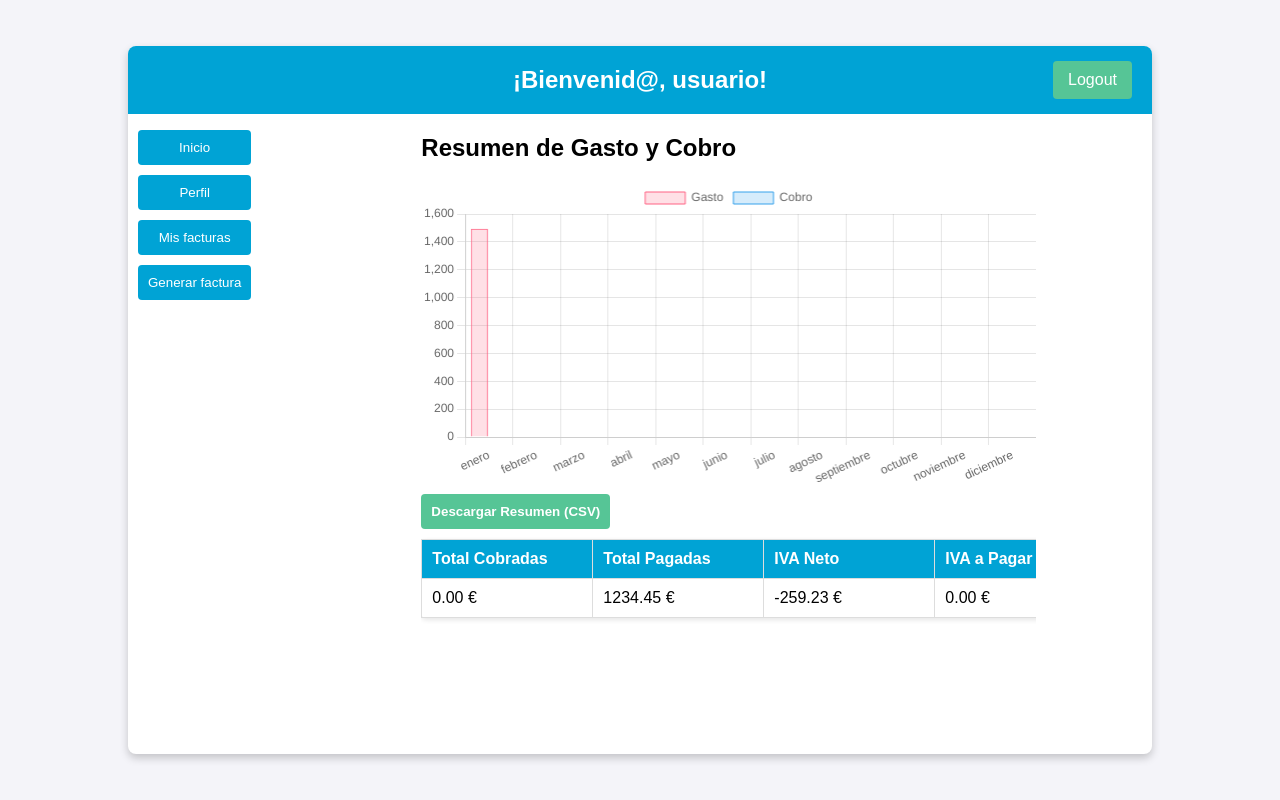
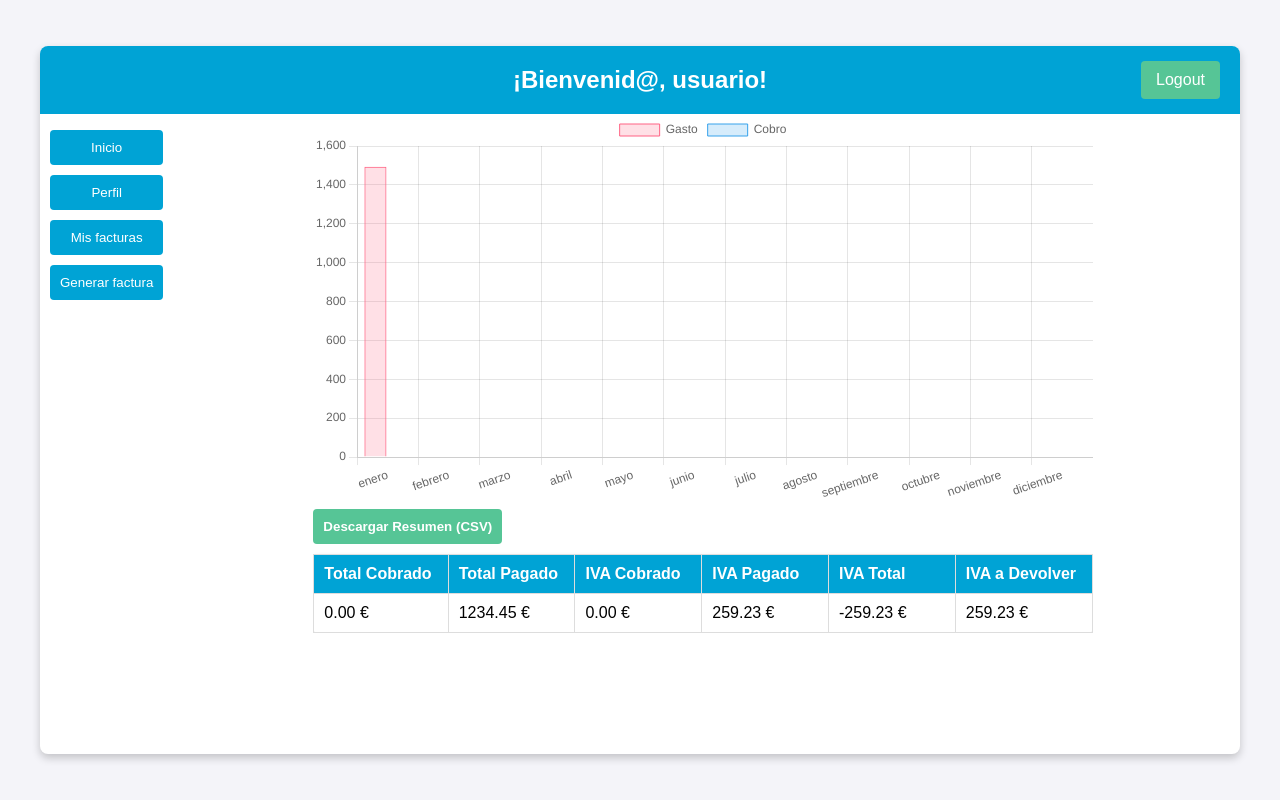
Before and after one commit to ByteFros/proyectoHectorAlejo, a Django app: page /accounts/profile/ in a window 1280 px wide. Run offline with Django 5.2, Linux system fonts and the light colour scheme; a user stored in the database is signed in; data comes from the database, SQL or seed files in the repository; both versions use the stored data as it was after the commit; some libraries are stand-ins or nearby versions.

Commit message:
cambios realizados

```diff
--- a/Facturas/accounts/static/accounts/css/userStyle.css
+++ b/Facturas/accounts/static/accounts/css/userStyle.css
@@ -10,7 +10,7 @@ body {
 }
 
 .container {
-    width: 80%;
+    width: 100%;
     max-width: 1200px;
     background: #fff;
     border-radius: 8px;
@@ -85,9 +85,9 @@ h1#welcomeMessage {
 }
 
 .main-content {
-    width: 60%;
-    height: 100vh;
-    margin-left: 150px;
+    width: 65%;
+    height: 80vh;
+    margin-left: 130px;
     overflow-y: auto;
     box-sizing: border-box;
 }
@@ -298,40 +325,49 @@ form button:hover {
     background: #ddd;
 }
 
-.totals-table {
-    position: sticky;
-    bottom: 0;
-    background-color: white;
-    z-index: 10;
-    width: 100%;
+/* Contenedor para evitar que la tabla se expanda más de lo necesario */
+.table-container {
+    width: 100%;  /* Ajusta el ancho según sea necesario */
+    max-width: 1000px;  /* Evita que la tabla sea demasiado grande */
+    margin: auto;
+    overflow-x: auto;  /* Agrega desplazamiento horizontal en pantallas pequeñas */
 }
 
+/* 🔹 Mejora el diseño de la tabla */
 .totals-table {
     width: 100%;
     border-collapse: collapse;
     margin-top: 10px;
     background-color: white;
     border-radius: 5px;
-    box-shadow: 0px 4px 6px rgba(0, 0, 0, 0.1);
+    box-shadow: 0 4px 6px rgba(0, 0, 0, 0.1);
     text-align: center;
 }
 
+/* 🔹 Cabecera con color de fondo */
 .totals-table thead {
     background-color: #007bff;
     color: white;
     font-weight: bold;
 }
 
+/* 🔹 Ajustar tamaño de las celdas para evitar deformaciones */
 .totals-table th, .totals-table td {
-    padding: 10px;
+    padding: 2px;
     border: 1px solid #ddd;
     text-align: center;
+    min-width: 100px; /* Reducido de 150px a 100px para evitar que la tabla sea muy ancha */
+    white-space: nowrap; /* Evita que los textos largos se dividan en varias líneas */
 }
 
-/* 🔹 Ajusta el tamaño de las columnas para que no se deforme */
-.totals-table th, .totals-table td {
-    min-width: 150px;
+/* 🔹 Mantener la tabla visible en la parte inferior (opcional) */
+.totals-table {
+    position: relative; /* Se cambió de sticky a relative para evitar que flote */
+    bottom: auto;
+    z-index: 10;
+    background-color: white;
 }
+
 
 /* Estilos para los botones de acciones */
 .action-btn {
--- a/Facturas/accounts/static/accounts/js/home.js
+++ b/Facturas/accounts/static/accounts/js/home.js
@@ -10,28 +10,32 @@ const setupHomeButton = () => {
         profileContent.style.display = 'none';
 
         homeContent.innerHTML = `
-            <h2>Resumen de Gasto y Cobro</h2>
             <canvas id="financeChart" width="400" height="200"></canvas>
             <button id="downloadCSV">Descargar Resumen (CSV)</button>
+            <div class="table-container">
                 <table class="totals-table">
                     <thead>
                         <tr>
-                    <th>Total Cobradas</th>
-                    <th>Total Pagadas</th>
-                    <th>IVA Neto</th>
-                    <th>IVA a Pagar</th>
+                            <th>Total Cobrado</th>
+                            <th>Total Pagado</th>
+                            <th>IVA Cobrado</th>
+                            <th>IVA Pagado</th>
+                            <th>IVA Total</th>
+                            <th>IVA a Devolver</th>
                         </tr>
                     </thead>
                     <tbody>
                         <tr>
                             <td id="totalCobradas">0.00€</td>
                             <td id="totalPagadas">0.00€</td>
-                    <td id="ivaNeto">0.00€</td>
-                    <td id="ivaPagar">0.00€</td>
+                            <td id="ivaCobrado">0.00€</td>
+                            <td id="ivaPagado">0.00€</td>
+                            <td id="ivaTotal">0.00€</td>
+                            <td id="ivaDevolver">0.00€</td>
                         </tr>
                     </tbody>
                 </table>
-
+            </div>
         `;
 
         const financeChart = document.getElementById('financeChart');
@@ -44,15 +48,19 @@ const setupHomeButton = () => {
                 throw new Error("La respuesta del servidor no contiene datos válidos.");
             }
 
+            // Generar datos para el gráfico 📊
             const data = processInvoicesForChart(invoices);
             renderChart(financeChart, data);
 
-            // Calcular IVA Neto y actualizar la tabla de totales
-            const ivaNet = calculateIvaNet(totals);
+            // Calcular y actualizar la tabla
+            const ivaResults = calculateIvaNet(totals);
+
             document.getElementById('totalCobradas').textContent = `${parseFloat(totals.cobradas || 0).toFixed(2)} €`;
             document.getElementById('totalPagadas').textContent = `${parseFloat(totals.pagadas || 0).toFixed(2)} €`;
-            document.getElementById('ivaNeto').textContent = `${ivaNet.toFixed(2)} €`;
-            document.getElementById('ivaPagar').textContent = `${ivaNet > 0 ? ivaNet.toFixed(2) : "0.00"} €`;
+            document.getElementById('ivaCobrado').textContent = `${ivaResults.ivaCobrado} €`;
+            document.getElementById('ivaPagado').textContent = `${ivaResults.ivaPagado} €`;
+            document.getElementById('ivaTotal').textContent = `${ivaResults.ivaTotal} €`;
+            document.getElementById('ivaDevolver').textContent = `${ivaResults.ivaDevolver} €`;
 
             setupDownloadCSVButton(invoices);
         } catch (error) {
@@ -64,20 +72,41 @@ const setupHomeButton = () => {
     loadHomeContent(); // Cargar al inicio
 };
 
+// 📌 Función para calcular IVA Cobrado, IVA Pagado, IVA Total y IVA a Devolver
 const calculateIvaNet = (totals) => {
     if (!totals || typeof totals.cobradas === 'undefined' || typeof totals.pagadas === 'undefined') {
-        return 0;
+        return {
+            ivaCobrado: "0.00",
+            ivaPagado: "0.00",
+            ivaTotal: "0.00",
+            ivaDevolver: "0.00"
+        };
     }
+
+    const ivaRate = 0.21; // Tasa de IVA
 
     const totalCobradas = parseFloat(totals.cobradas) || 0;
     const totalPagadas = parseFloat(totals.pagadas) || 0;
 
-    const ivaCobro = totalCobradas * 0.21;
-    const ivaGasto = totalPagadas * 0.21;
+    // Calcular el IVA Cobrado y Pagado
+    const ivaCobrado = totalCobradas * ivaRate;
+    const ivaPagado = totalPagadas * ivaRate;
 
-    return ivaCobro - ivaGasto;
+    // IVA Total: Diferencia entre el IVA cobrado y pagado
+    const ivaTotal = ivaCobrado - ivaPagado;
+
+    // IVA a devolver si el resultado es negativo
+    const ivaDevolver = ivaTotal < 0 ? Math.abs(ivaTotal) : 0;
+
+    return {
+        ivaCobrado: ivaCobrado.toFixed(2),
+        ivaPagado: ivaPagado.toFixed(2),
+        ivaTotal: ivaTotal.toFixed(2),
+        ivaDevolver: ivaDevolver.toFixed(2)
+    };
 };
 
+// 📊 Función para procesar los datos de las facturas para el gráfico
 const processInvoicesForChart = (invoices) => {
     const data = {
         months: Array(12).fill(0).map((_, i) => new Date(0, i).toLocaleString('es-ES', { month: 'long' })),
@@ -100,6 +129,7 @@ const processInvoicesForChart = (invoices) => {
     return data;
 };
 
+// 📊 Función para generar el gráfico con Chart.js
 const renderChart = (canvas, data) => {
     new Chart(canvas, {
         type: 'bar',
@@ -136,34 +166,3 @@ const renderChart = (canvas, data) => {
         },
     });
 };
-
-const setupDownloadCSVButton = (invoices) => {
-    const button = document.getElementById('downloadCSV');
-    button.addEventListener('click', () => {
-        const csvContent = generateCSVContent(invoices);
-        const blob = new Blob([csvContent], { type: 'text/csv;charset=utf-8;' });
-        const link = document.createElement('a');
-        link.href = URL.createObjectURL(blob);
-        link.setAttribute('download', 'resumen_facturas.csv');
-        link.click();
-    });
-};
-
-const generateCSVContent = (invoices, ivaNet) => {
-    const headers = ['Concepto', 'Costo', 'IVA', 'Tipo'];
-    const rows = invoices.map((invoice) => {
-        const cost = parseFloat(invoice.cost);
-        const iva = cost * 0.21;
-        return [
-            invoice.concept,
-            cost.toFixed(2),
-            iva.toFixed(2),
-            invoice.type,
-        ].join(',');
-    });
-
-    // Agregar fila con el IVA Neto y a Pagar al final del CSV
-    rows.push(['',])
-
-    return [headers.join(','), ...rows].join('\n');
-};
--- a/Facturas/accounts/static/accounts/js/profile.js
+++ b/Facturas/accounts/static/accounts/js/profile.js
@@ -18,28 +18,29 @@ const setupProfileButton = () => {
 
             // Actualiza el contenido del contenedor con los datos del perfil
             profileContent.innerHTML = `
-                <h2>Información del Perfil</h2>
-                <form id="profileForm">
+                <div class="profile-container">
+                    <form id="profileForm" class="profile-form">
                         <label for="username">Usuario:</label>
-                    <input type="text" id="username" value="${userData.username}" readonly>
+                        <input type="text" id="username" value="${userData.username}" readonly style="pointer-events: none;">
 
                         <label for="email">Correo electrónico:</label>
                         <input type="email" id="email" value="${userData.email}" required>
 
                         <label for="nif">NIF:</label>
-                    <input type="text" id="nif" value="${userData.nif}" readonly>
+                        <input type="text" id="nif" value="${userData.nif}" readonly style="pointer-events: none;">
 
                         <label for="address">Dirección:</label>
-                    <input type="text" id="address" value="${userData.address}" required>
+                        <input type="text" id="address" value="${userData.address}" required style="pointer-events: none;">
 
                         <label for="city">Ciudad:</label>
-                    <input type="text" id="city" value="${userData.city}" required>
+                        <input type="text" id="city" value="${userData.city}" required style="pointer-events: none;">
 
                         <label for="postalCode">Código Postal:</label>
-                    <input type="text" id="postalCode" value="${userData.postalCode}" required>
+                        <input type="text" id="postalCode" value="${userData.postalCode}" required style="pointer-events: none;">
 
                         <button type="submit">Actualizar</button>
                     </form>
+                </div>
             `;
 
             // Evento para enviar el formulario
--- a/Facturas/accounts/templates/accTemplates/auth.html
+++ b/Facturas/accounts/templates/accTemplates/auth.html
@@ -26,7 +26,7 @@
             <form id="registerForm" method="POST" action="{% url 'auth' %}" style="display: none;">
                 {% csrf_token %}
                 <input type="hidden" name="form_type" value="register">
-                <input type="text" id="username" name="username" placeholder="Nombre de usuario" required>
+                <input type="text" id="registerUsername" name="username" placeholder="Nombre de usuario" required>
                 <input type="email" id="email" name="email" placeholder="Email" required>
                 <input type="text" id="nif" name="nif" placeholder="NIF" required>
                 <input type="text" id="address" name="address" placeholder="Dirección" required>
@@ -34,7 +34,7 @@
                 <input type="text" id="postalCode" name="postalCode" placeholder="Código Postal" required>
                 <input type="password" id="password1" name="password1" placeholder="Password" required>
                 <input type="password" id="password2" name="password2" placeholder="Confirm Password" required>
-                <button id="actionButton" type="submit">Sign Up</button>
+                <button id="registerActionButton" type="submit">Sign Up</button>
             </form>
 
             <!-- Botón para alternar entre Login y Register -->
--- a/Facturas/accounts/templates/accTemplates/userProfile.html
+++ b/Facturas/accounts/templates/accTemplates/userProfile.html
@@ -63,9 +63,11 @@
                             </tbody>
                         </table>
                         <button id="uploadInvoice" class="upload-btn">Subir Factura</button>
+                    </div>
             </main>
         </div>
     </div>
+
     <!-- Carga de scripts -->
     <script src="{% static 'accounts/js/home.js' %}"></script>
     <script src="{% static 'accounts/js/invoices.js' %}"></script>
```
Also changed, not shown: other parts of Facturas/accounts/static/accounts/css/userStyle.css (+29 -2 lines), Facturas/dbData/db.sqlite3. Lines whose indentation alone changed are shown as unchanged.
